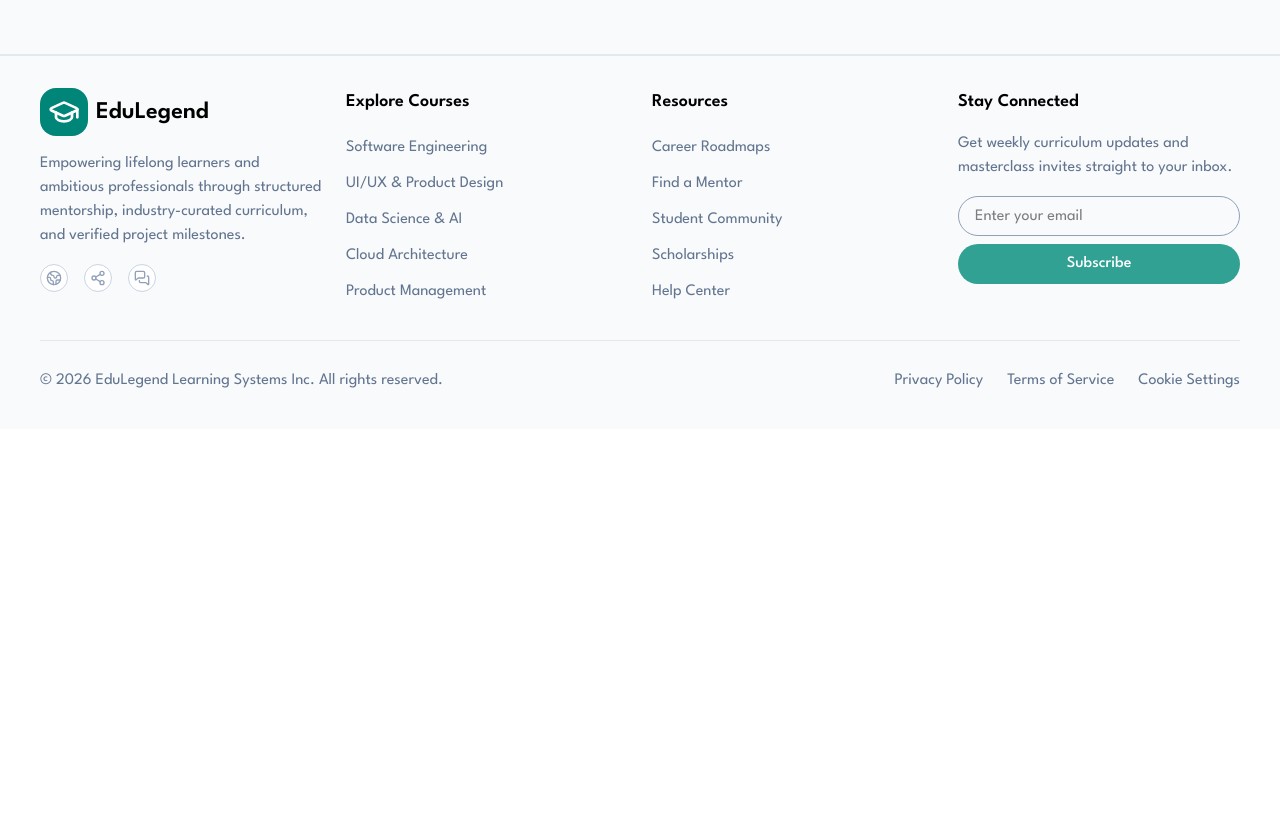
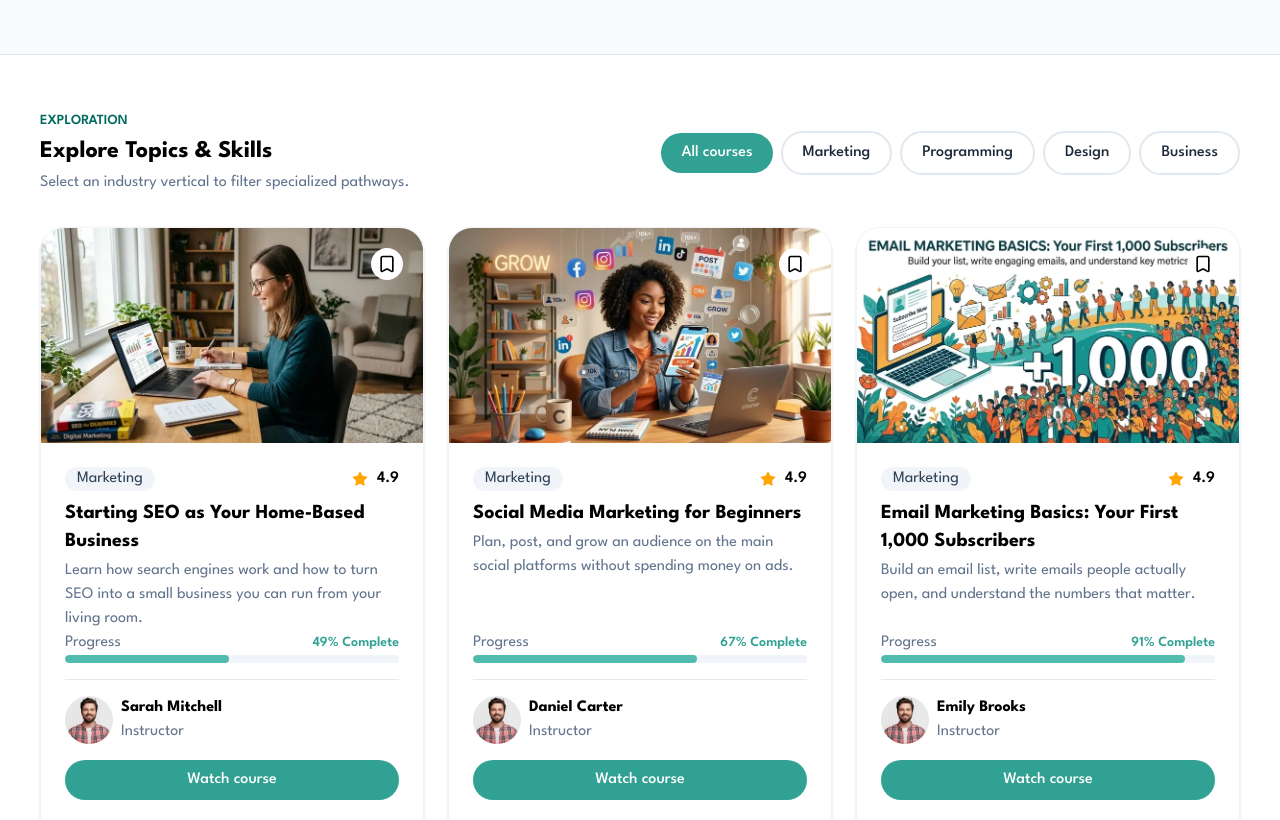
Before and after one commit to Marwan-003/EduLegened, a Next.js app: page / in a window 1280 px wide. Shown: the part 950-1770 px from the top of the page. Before the commit the page ends 1379 px from the top, so only its background shows below. Built offline with nearby package versions, Linux system fonts and the light colour scheme.

Commit message:
Added courses Section to home page

```diff
--- a/app/page.tsx
+++ b/app/page.tsx
@@ -1,3 +1,5 @@
+
+import CoursesSection from "@/components/features/CoursesSection/CoursesSection";
 import Footer from "@/components/layout/Footer/Footer";
 import Navbar from "@/components/layout/Navbar/Navbar";
 import Button from "@/components/ui/Button";
@@ -5,6 +7,7 @@ import Label from "@/components/ui/Label";
 import { ArrowRight, CircleCheckBig, Infinity, MonitorPlay, Play, Star, UserGroup, Users, UserStar, Verified } from "lucide-react";
 
 export default function Home() {
+
   return (
     <div>
       <Navbar />
@@ -94,6 +97,7 @@ export default function Home() {
           </div>
         </section>
         {/* --------------------------- Stats section --------------------------- */}
+
         <section
           aria-labelledby="stats-heading"
           className="bg-slate-50 py-14 border-y border-slate-200"
@@ -137,6 +141,8 @@ export default function Home() {
             </li>
           </ul>
         </section>
+        {/* --------------------------- Courses section --------------------------- */}
+          <CoursesSection />
         {/* gonna add more sections here  */}
 
       </main>
```
